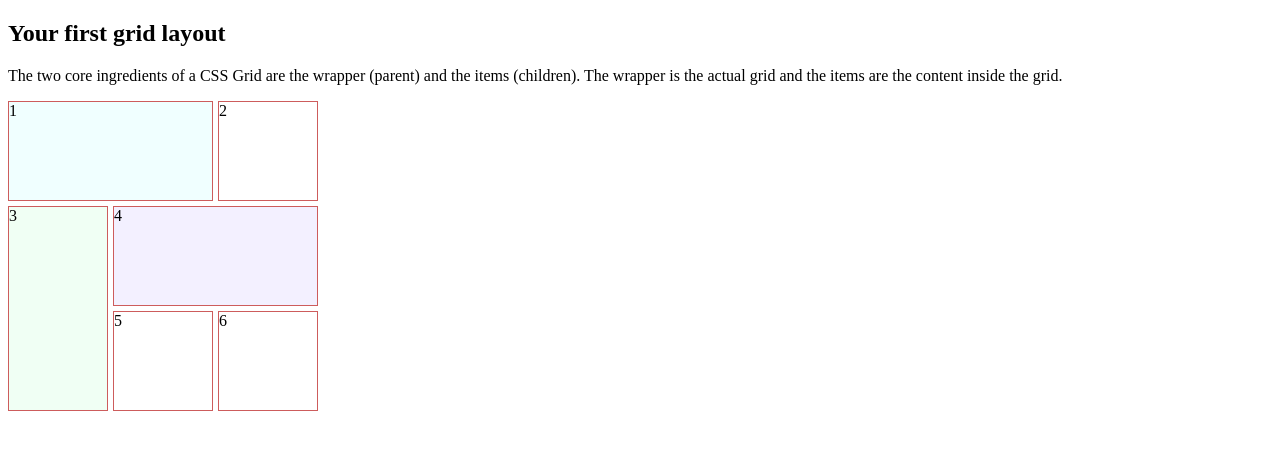
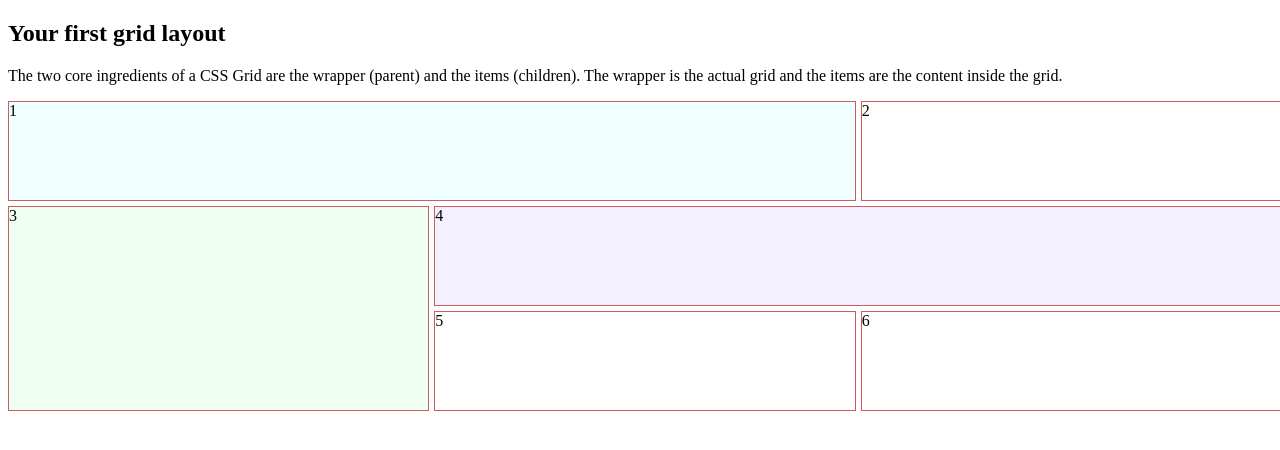
Before and after one commit to milanzivanov/css3-jquery-staff, a plain HTML site: page Learn_CSS_Grid_in_5_Minutes/index.html in a window 1280 px wide. Drawn offline with Linux system fonts and the light colour scheme.

Commit message:
adding box sizing

```diff
--- a/Learn_CSS_Grid_in_5_Minutes/main.css
+++ b/Learn_CSS_Grid_in_5_Minutes/main.css
@@ -1,6 +1,13 @@
+html {
+    box-sizing: border-box;
+  }
+  *, *:before, *:after {
+    box-sizing: inherit;
+  }
+
 .wrapper {
     display: grid;
-    grid-template-columns: 100px 100px 100px;
+    grid-template-columns: 33.333% 33.333% 33.333%;
     grid-template-rows: 100px 100px 100px;
     grid-gap: 5px;
 }
```
